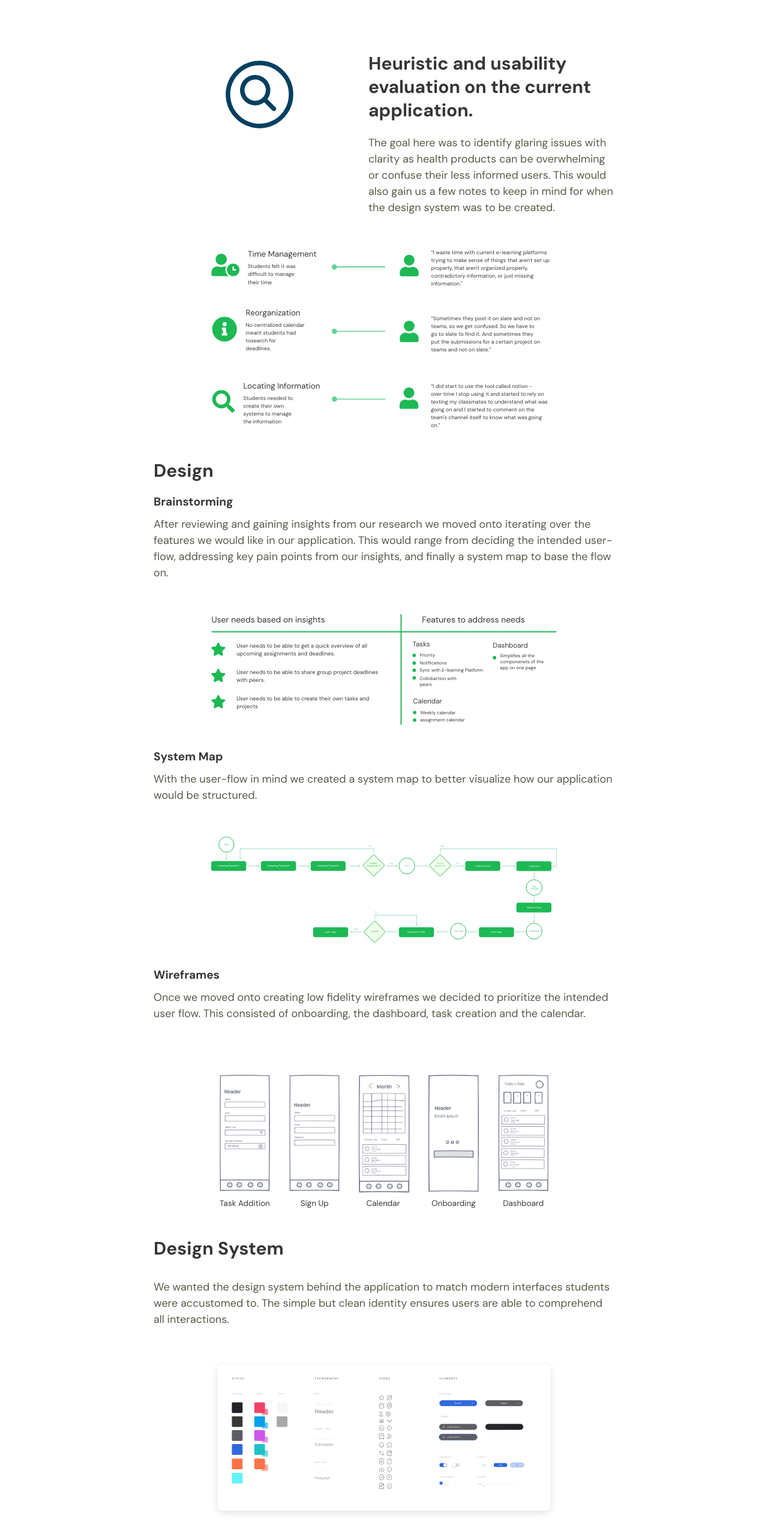
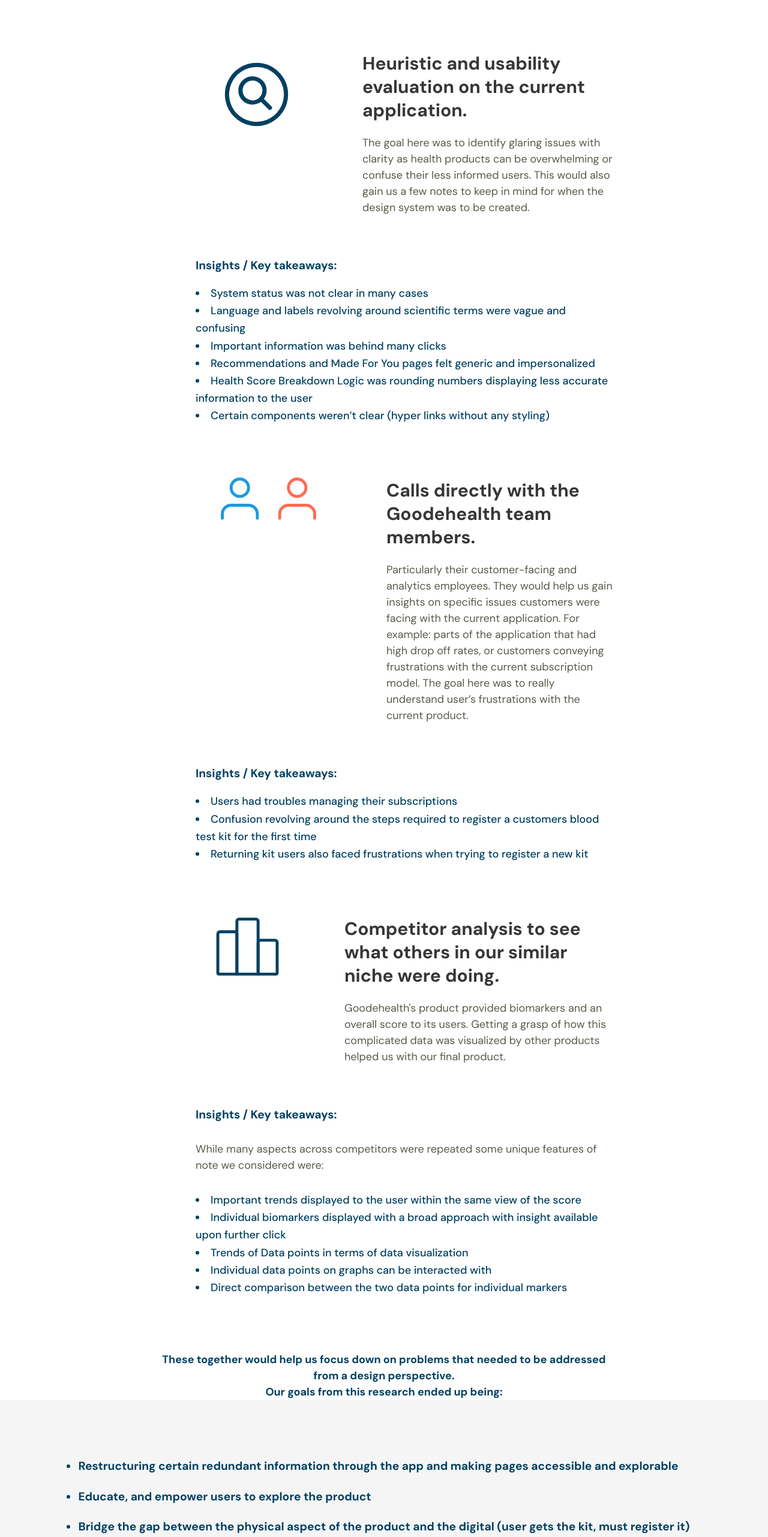
Before and after one commit to dermansultan/Portfolio2020, a React (Create React App) app: page /GoodeHealth in a window 1280 px wide. Shown: the part 4074-6637 px from the top of the page at 60% size. Built offline with nearby package versions, Linux system fonts and the light colour scheme.

Commit message:
Finish research section

```diff
--- a/src/Components/CaseStudy/CaseStudy-styling.js
+++ b/src/Components/CaseStudy/CaseStudy-styling.js
@@ -46,7 +46,7 @@ export const SpanPara = styled.span`
   margin: ${(props) => props.margin};
   font-weight: 600;
   font-size: clamp(14px, 1.5vw, 18px);
-  color: var(--second-txt-color);
+  color: ${(props) => props.color || "var(--second-txt-color)"};
 `;
 
 export const Header = styled.h1`
@@ -57,7 +57,7 @@ export const Header = styled.h1`
 
 export const SubHeader = styled.h2`
   margin: ${(props) => props.margin};
-  color: ${(props) => (props.blue ? "var(--main-blue)" : "var(--main-txt-colour)")};
+  color: ${(props) => (props.blue ? "var(--main-blue)" : props.color || "var(--main-txt-colour)")};
   margin: ${(props) => props.margin};
   font-size: ${(props) => (props.listSub ? "clamp(1em, 1.5vw, 1.25em)" : "clamp(18px, 1.5vw, 22px)")};
 `;
--- a/src/Components/GoodeHealthCaseStudy.jsx
+++ b/src/Components/GoodeHealthCaseStudy.jsx
@@ -11,6 +11,8 @@ import timeline from "../Img/caseStudies/GoodeHealth/timeline.png";
 import lumber from "../Img/caseStudies/GoodeHealth/lumber.png";
 import gh from "../Img/caseStudies/GoodeHealth/gh.png";
 import { ReactComponent as Search } from "../Img/caseStudies/GoodeHealth/search.svg";
+import { ReactComponent as Members } from "../Img/caseStudies/GoodeHealth/members.svg";
+import { ReactComponent as Analysis } from "../Img/caseStudies/GoodeHealth/analysis.svg";
 
 const outro = { duration: 1.25, ease: [0.6, 0.01, -0.05, 0.9] };
 
@@ -106,7 +108,7 @@ const GoodeHealth = ({ lightBoxHandler }) => {
             <SpanPara>During this time, my team simultaneously would start the process of the redesign. The research process was informed as follows: </SpanPara>
           </BodyPara>
           <WrapperCol row gap="105px" margin="70px 0 0 100px">
-            <Search style={{ width: "153px", minWidth: "153px" }} />
+            <Search style={{ width: "143px", minWidth: "143px" }} />
             <WrapperCol>
               <Header margin={"20px 0 0 0"}>Heuristic and usability evaluation on the current application.</Header>
               <BodyPara>
@@ -115,17 +117,91 @@ const GoodeHealth = ({ lightBoxHandler }) => {
               </BodyPara>
             </WrapperCol>
           </WrapperCol>
-          <ProjectImg
-            onClick={() => {
-              lightBoxHandler(images[3].src, "");
+          <WrapperCol margin="70px 0 0 70px">
+            <SubHeader color="#004061" margin="0 0 10px 0">
+              Insights / Key takeaways:
+            </SubHeader>
+            <ul style={{ color: "#004061", fontWeight: 500, fontSize: "clamp(14px,1.5vw,18px)", listStylePosition: "inside", lineHeight: "162%" }}>
+              <li>System status was not clear in many cases</li>
+              <li>Language and labels revolving around scientific terms were vague and confusing</li>
+              <li>Important information was behind many clicks</li>
+              <li>Recommendations and Made For You pages felt generic and impersonalized</li>
+              <li>Health Score Breakdown Logic was rounding numbers displaying less accurate information to the user</li>
+              <li>Certain components weren’t clear (hyper links without any styling)</li>
+            </ul>
+          </WrapperCol>
+          <WrapperCol row gap="105px" margin="70px 0 0 100px">
+            <Members style={{ width: "183px", minWidth: "183px" }} />
+            <WrapperCol>
+              <Header margin={"20px 0 0 0"}>Calls directly with the Goodehealth team members.</Header>
+              <BodyPara>
+                Particularly their customer-facing and analytics employees. They would help us gain insights on specific issues customers were facing with the current application. For example: parts
+                of the application that had high drop off rates, or customers conveying frustrations with the current subscription model. The goal here was to really understand user’s frustrations
+                with the current product.
+              </BodyPara>
+            </WrapperCol>
+          </WrapperCol>
+          <WrapperCol margin="70px 0 0 70px">
+            <SubHeader color="#004061" margin="0 0 10px 0">
+              Insights / Key takeaways:
+            </SubHeader>
+            <ul style={{ color: "#004061", fontWeight: 500, fontSize: "clamp(14px,1.5vw,18px)", listStylePosition: "inside", lineHeight: "162%" }}>
+              <li>Users had troubles managing their subscriptions </li>
+              <li>Confusion revolving around the steps required to register a customers blood test kit for the first time</li>
+              <li>Returning kit users also faced frustrations when trying to register a new kit</li>
+            </ul>
+          </WrapperCol>
+          <WrapperCol row gap="105px" margin="70px 0 0 100px">
+            <Analysis style={{ width: "113px", minWidth: "113px" }} />
+            <WrapperCol>
+              <Header margin={"20px 0 0 0"}>Competitor analysis to see what others in our similar niche were doing. </Header>
+              <BodyPara>
+                Goodehealth's product provided biomarkers and an overall score to its users. Getting a grasp of how this complicated data was visualized by other products helped us with our final
+                product.
+              </BodyPara>
+            </WrapperCol>
+          </WrapperCol>
+          <WrapperCol margin="70px 0 0 70px">
+            <SubHeader color="#004061" margin="0 0 10px 0">
+              Insights / Key takeaways:
+            </SubHeader>
+            <BodyPara margin="0 0 20px 0">While many aspects across competitors were repeated some unique features of note we considered were: </BodyPara>
+            <ul style={{ color: "#004061", fontWeight: 500, fontSize: "clamp(14px,1.5vw,18px)", listStylePosition: "inside", lineHeight: "162%" }}>
+              <li>Important trends displayed to the user within the same view of the score</li>
+              <li>Individual biomarkers displayed with a broad approach with insight available upon further click</li>
+              <li>Trends of Data points in terms of data visualization</li>
+              <li>Individual data points on graphs can be interacted with</li>
+              <li>Direct comparison between the two data points for individual markers</li>
+            </ul>
+          </WrapperCol>
+          <BodyPara style={{ textAlign: "center", marginTop: "80px" }}>
+            <SpanPara color="#004061">
+              These together would help us focus down on problems that needed to be addressed from a design perspective.
+              <br /> Our goals from this research ended up being:
+            </SpanPara>
+          </BodyPara>
+          <div
+            style={{
+              width: "100vw",
+              position: "relative",
+              left: "50%",
+              right: "50%",
+              marginLeft: "-50vw",
+              marginRight: "-50vw",
+              backgroundColor: "#F5F5F5",
+              padding: "100px 0",
+              display: "flex",
+              alignItems: "center",
+              justifyContent: "center",
             }}
-            noBorder
-            margin={"55px 0 0 0"}
-            width={"75%"}
-            MobWidth={"100%"}
-            single
-            data={images[3].src}
-          />
+          >
+            <ul style={{ color: "#004061", fontWeight: 700, fontSize: "clamp(14px,1.5vw,23px)", lineHeight: "107%", maxWidth: "1160px" }}>
+              <li style={{ marginBottom: "30px" }}>Restructuring certain redundant information through the app and making pages accessible and explorable</li>
+              <li style={{ marginBottom: "30px" }}>Educate, and empower users to explore the product</li>
+              <li style={{ marginBottom: "30px" }}>Bridge the gap between the physical aspect of the product and the digital (user gets the kit, must register it)</li>
+              <li>Address Customer service side confusions</li>
+            </ul>
+          </div>
         </Section>
         <Section>
           <Header>Design</Header>
```
Also changed, not shown: src/Img/caseStudies/GoodeHealth/analysis.svg (added), src/Img/caseStudies/GoodeHealth/members.svg (added).
